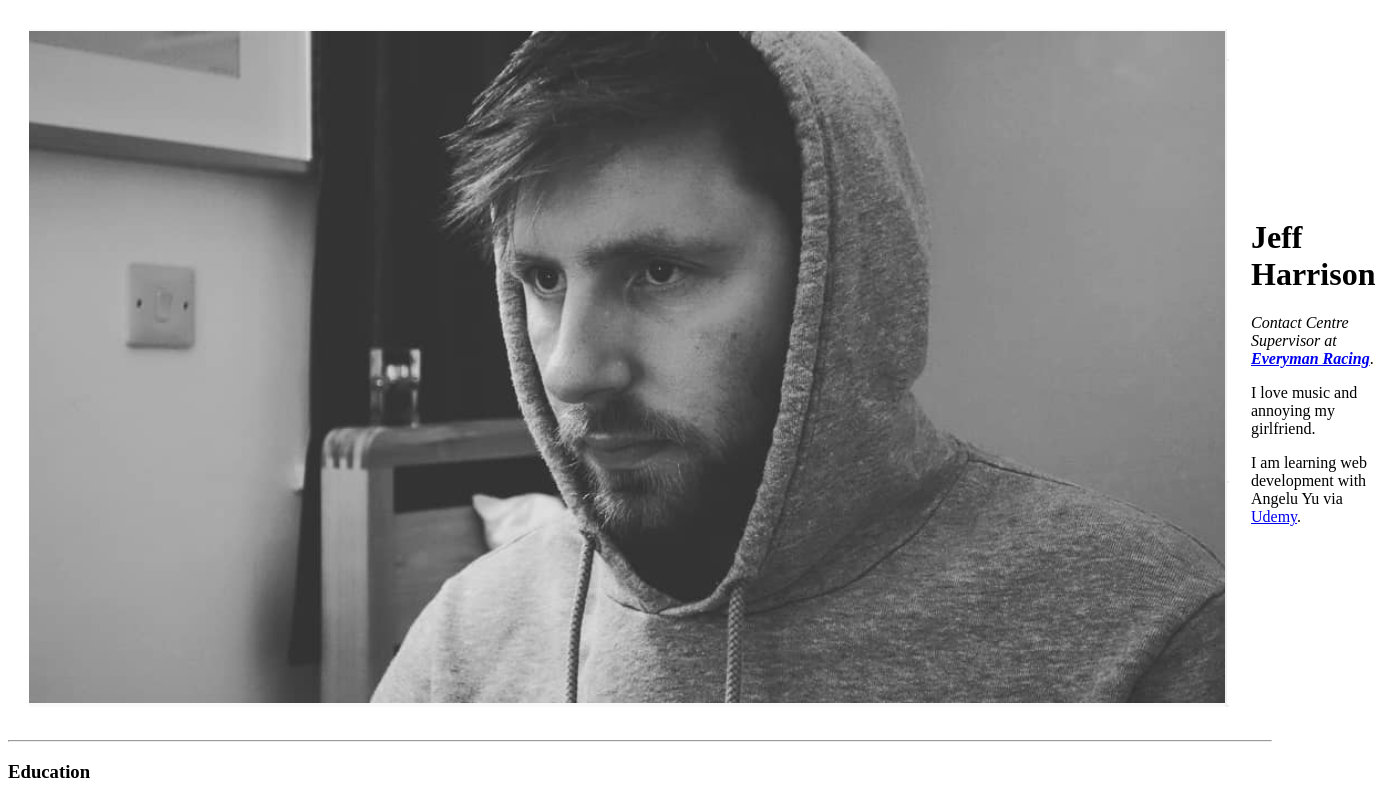
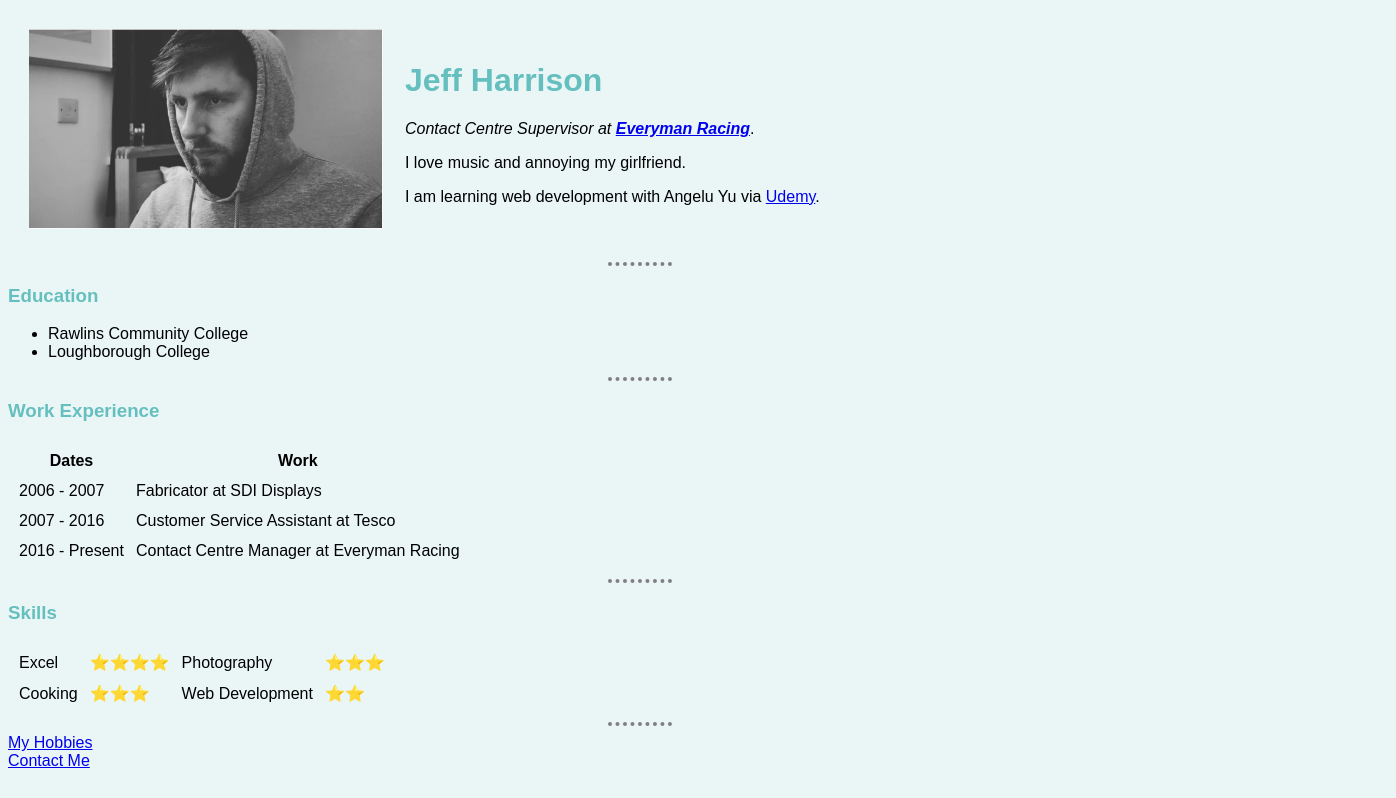
Before and after one commit to yourmatejeff/CV, a plain HTML site: page index.html in a window 1280 px wide. Shown: the top 798 px of the page, 1396 px wide, since content can reach past the window. Drawn offline with Linux system fonts and the light colour scheme.

Commit message:
cv revision with css

```diff
--- /dev/null
+++ b/css/style.css
@@ -0,0 +1,23 @@
+body{
+  background-color: #EAF6F6;
+  font-family: Arial, sans-serif;
+}
+
+h1{
+  color: #66bfbf
+}
+
+h3{
+  color: #66bfbf
+}
+
+hr {
+  border-style: dotted none none;
+  border-color: grey;
+  border-width:4px;
+  width: 5%;
+}
+
+img{
+  height:200px;
+}
--- a/index.html
+++ b/index.html
@@ -4,9 +4,11 @@
 <head>
   <meta charset="utf-8">
   <title>Ya Boi Jeff</title>
+  <link rel="stylesheet" href="css/style.css">
 </head>
 
 <body>
+
   <table cellspacing="20">
     <tr>
       <td><img src="images/jeff.png" alt="Jeff Profile Picture"></td>
```
Also changed, not shown: contact.html (+2 -0 lines), hobbies.html (+1 -1 lines).
